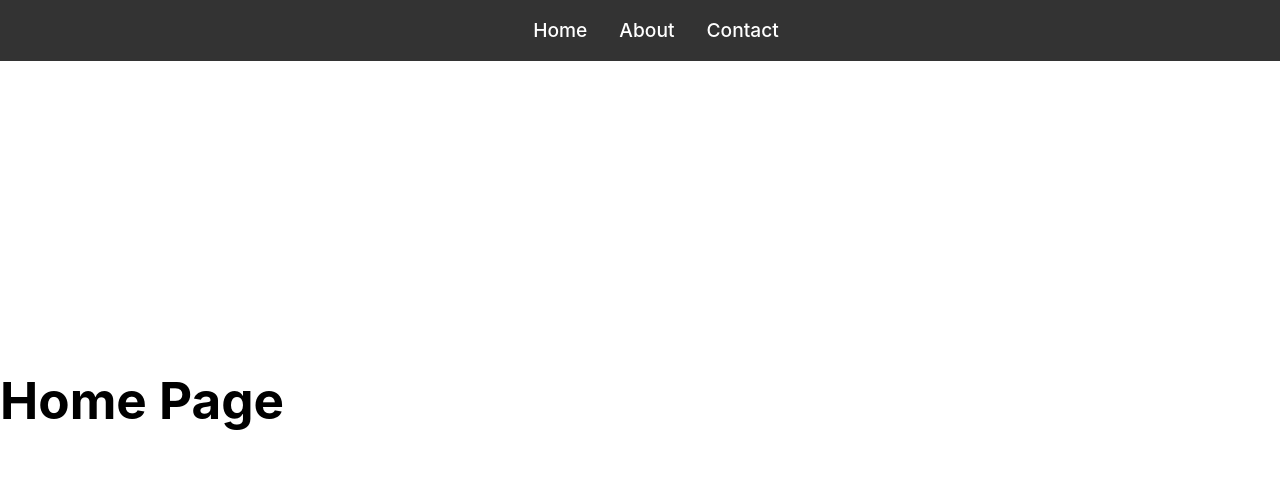
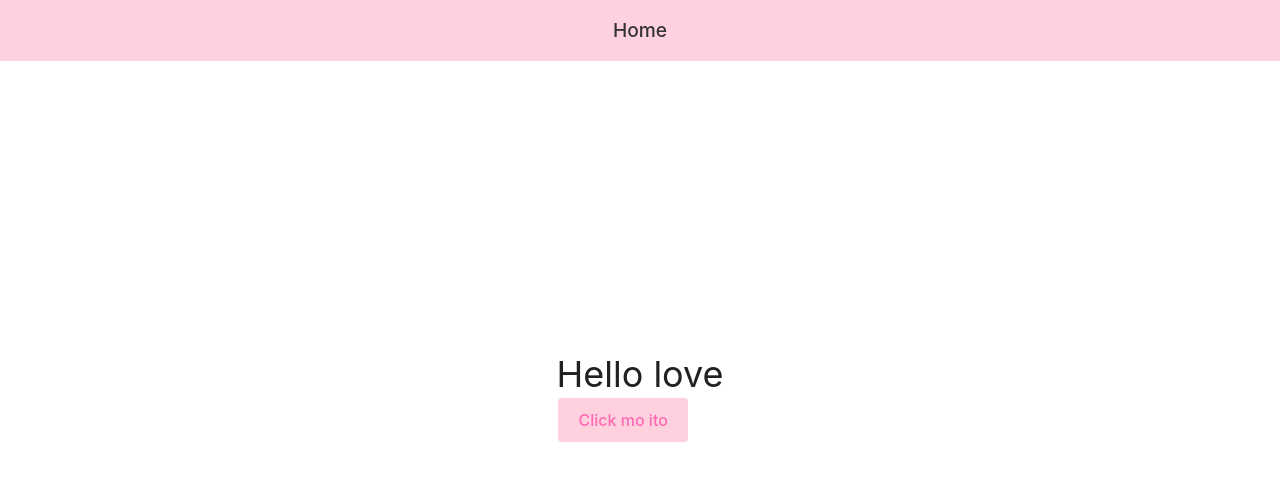
Before and after one commit to oaaeaaua/Samplework, a React (Vite) app: page / in a window 1280 px wide. Shown: the top 480 px of the page. Built offline with nearby package versions, Linux system fonts and the light colour scheme.

Commit message:
new update

```diff
--- a/package.json
+++ b/package.json
@@ -10,9 +10,12 @@
     "preview": "vite preview"
   },
   "dependencies": {
+    "autoprefixer": "^10.4.20",
+    "postcss": "^8.4.41",
     "react": "^18.3.1",
     "react-dom": "^18.3.1",
-    "react-router-dom": "^6.26.1"
+    "react-router-dom": "^6.26.1",
+    "tailwindcss": "^3.4.10"
   },
   "devDependencies": {
     "@eslint/js": "^9.9.0",
--- /dev/null
+++ b/src/components/CSS folders/button.css
@@ -0,0 +1,19 @@
+/* src/components/Button.css */
+.custom-button {
+    background-color: #FFD1DF;
+    color: hotpink;
+    border: none;
+    padding: 10px 20px;
+    text-align: center;
+    text-decoration: none;
+    display: inline-block;
+    font-size: 16px;
+    margin: 4px 2px;
+    cursor: pointer;
+    border-radius: 4px;
+    transition: background-color 0.3s ease;
+  }
+
+  .custom-button:hover {
+    background-color: #FFD1DF;
+  }
--- /dev/null
+++ b/src/components/button.jsx
@@ -0,0 +1,13 @@
+// src/components/Button.jsx
+import React from 'react';
+import './CSS folders/button.css'; // Import the CSS file for styling
+
+const Button = ({ onClick, children, style }) => {
+  return (
+    <button className="custom-button" onClick={onClick} style={style}>
+      {children}
+    </button>
+  );
+};
+
+export default Button;
--- a/src/index.css
+++ b/src/index.css
@@ -1,12 +1,16 @@
+/* src/tailwind.css */
+@tailwind base;
+@tailwind components;
+@tailwind utilities;
+
+/* Custom global styles */
 :root {
   font-family: Inter, system-ui, Avenir, Helvetica, Arial, sans-serif;
   line-height: 1.5;
   font-weight: 400;
-
   color-scheme: light dark;
-  color: rgba(0, 0, 0, 0.87); /* Darker text color for better contrast */
-  background-color: #ffffff; /* White background color */
-
+  color: rgba(0, 0, 0, 0.87);
+  background-color: #ffffff;
   font-synthesis: none;
   text-rendering: optimizeLegibility;
   -webkit-font-smoothing: antialiased;
@@ -14,58 +18,56 @@
 }
 
 a {
-  font-weight: 500;
-  color: #646cff;
-  text-decoration: inherit;
+  @apply font-medium text-indigo-600;
 }
 
 a:hover {
-  color: #535bf2;
+  @apply text-indigo-700;
 }
 
 body {
-  margin: 0;
-  display: flex;
-  place-items: center;
-  min-width: 320px;
-  min-height: 100vh;
-  background-color: #ffffff; /* Ensure body background color is white */
+  @apply flex flex-col items-center min-w-[320px] min-h-screen bg-white;
 }
 
 h1 {
-  font-size: 3.2em;
-  line-height: 1.1;
+  @apply text-3xl leading-tight;
 }
 
 button {
-  border-radius: 8px;
-  border: 1px solid transparent;
-  padding: 0.6em 1.2em;
-  font-size: 1em;
-  font-weight: 500;
-  font-family: inherit;
-  background-color: #f0f0f0; /* Light button background color */
-  cursor: pointer;
-  transition: border-color 0.25s;
+  @apply rounded border border-transparent py-2 px-4 text-base font-medium bg-gray-200 cursor-pointer transition-colors duration-200;
 }
 
 button:hover {
-  border-color: #646cff;
+  @apply border-indigo-600;
 }
 
 button:focus,
 button:focus-visible {
-  outline: 4px auto -webkit-focus-ring-color;
+  @apply outline-none ring-4 ring-indigo-500;
 }
 
-@media (prefers-color-scheme: light) {
-  :root {
-    color: #000000; /* Black text color for light mode */
-  }
-  a:hover {
-    color: #747bff;
-  }
-  button {
-    background-color: #f0f0f0; /* Light button background color */
+@media (min-width: 768px) {
+  h1 {
+    @apply text-4xl;
   }
 }
+
+@media (min-width: 1024px) {
+  body {
+    @apply flex-row justify-center;
+  }
+}
+
+@media (max-width: 480px) {
+  body {
+    @apply p-4 text-sm;
+  }
+
+  h1 {
+    @apply text-2xl;
+  }
+
+  button {
+    @apply py-1 px-3;
+  }
+}
--- a/src/pages/CSS Folders/Header.css
+++ b/src/pages/CSS Folders/Header.css
@@ -1,8 +1,7 @@
-/* src/CSS Folders/Header.css */
 .header {
-    background-color: #333;
+  background-color: #FFD1DF; /* Soft Pink for the header background */
   padding: 1rem;
-    color: white;
+  color: #333; /* Darker text color for contrast */
   position: fixed;
   top: 0;
   left: 0;
@@ -29,12 +28,14 @@
 }
 
 .nav-link {
-    color: white;
+  color: #333; /* Dark text color for links */
   text-decoration: none;
   font-size: 1.2rem;
+  transition: color 0.3s; /* Smooth transition for hover effect */
 }
 
 .nav-link:hover {
+  color: #FF1493; /* Hot Pink for hover effect */
   text-decoration: underline;
 }
 
--- a/src/pages/Header.jsx
+++ b/src/pages/Header.jsx
@@ -11,12 +11,6 @@ function Header() {
           <li className="nav-item">
             <Link className="nav-link" to="/">Home</Link>
           </li>
-          <li className="nav-item">
-            <Link className="nav-link" to="/about">About</Link>
-          </li>
-          <li className="nav-item">
-            <Link className="nav-link" to="/contact">Contact</Link>
-          </li>
         </ul>
       </nav>
     </header>
--- a/src/pages/Home.jsx
+++ b/src/pages/Home.jsx
@@ -1,8 +1,39 @@
 // src/pages/Home.jsx
-import React from 'react';
+import React, { useState } from 'react';
+import Button from '../components/button';
 
 function Home() {
-  return <h1>Home Page</h1>;
+  // Initialize state with an array of messages
+  const [messages, setMessages] = useState([
+    'Hello love',
+    'Kamusta?',
+    'Alam kong pagod na u',
+    'Stress na u sa pressure sa school',
+    'Jan sa bahay',
+    'Pero tandaan mo',
+    'Nandito lang me ha',
+    'I love you',
+
+
+  ]);
+
+  // Track the current message index
+  const [currentIndex, setCurrentIndex] = useState(0);
+
+  // Function to update the message when the button is clicked
+  const handleClick = () => {
+    // Move to the next message, looping back to the first one if needed
+    setCurrentIndex((prevIndex) => (prevIndex + 1) % messages.length);
+  };
+
+  return (
+    <div className="flex flex-col items-center justify-center h-screen text-center">
+      <h1 className="text-3xl font-bold mb-4">{messages[currentIndex]}</h1>
+      <Button onClick={handleClick} className="bg-blue-500 text-white px-4 py-2 rounded">
+        Click mo ito
+      </Button>
+    </div>
+  );
 }
 
 export default Home;
--- /dev/null
+++ b/tailwind.config.js
@@ -0,0 +1,8 @@
+/** @type {import('tailwindcss').Config} */
+export default {
+  content: [],
+  theme: {
+    extend: {},
+  },
+  plugins: [],
+}
```
Also changed, not shown: 1 other file (tests, documents, lock files or other folders). Lines whose indentation alone changed are shown as unchanged.
